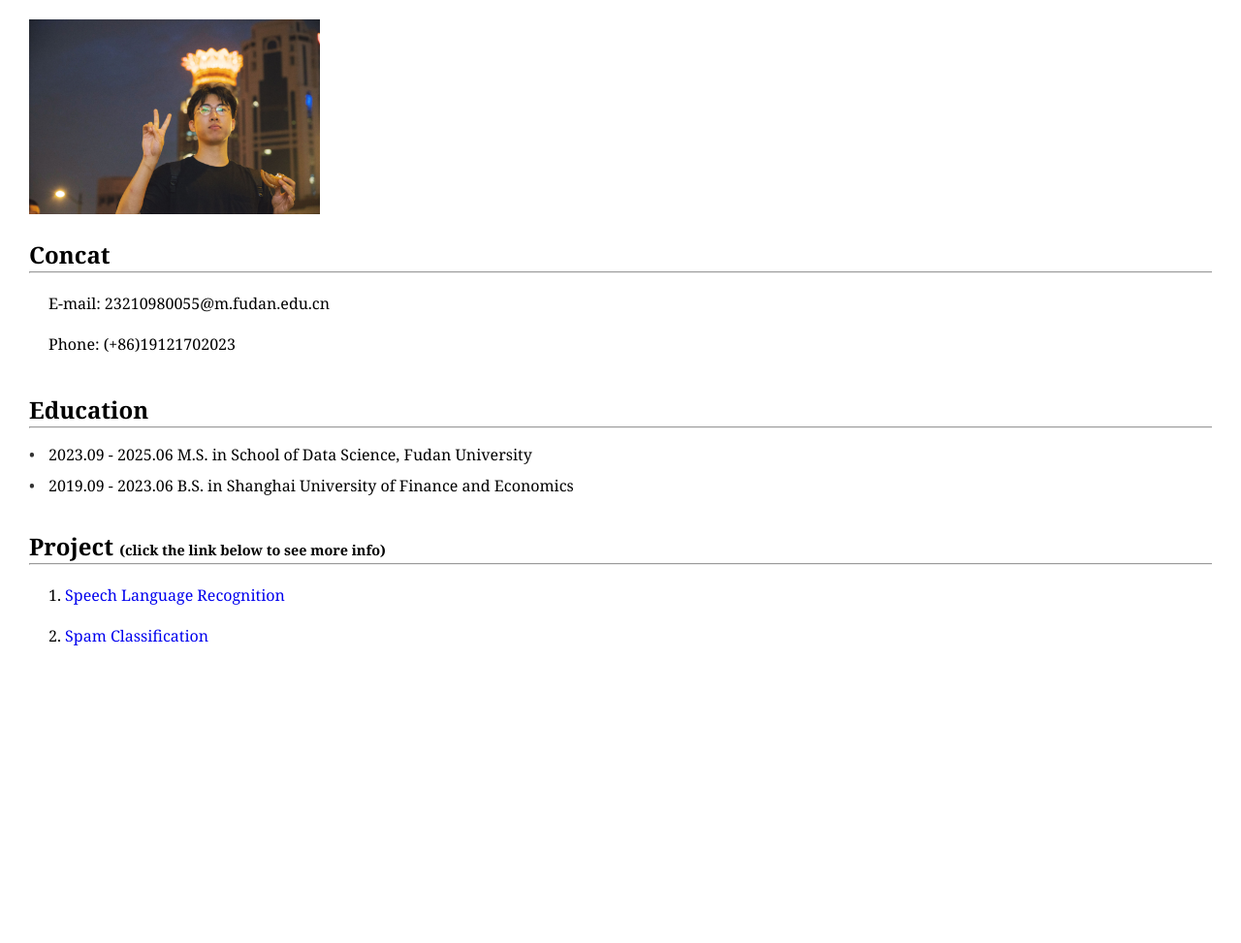
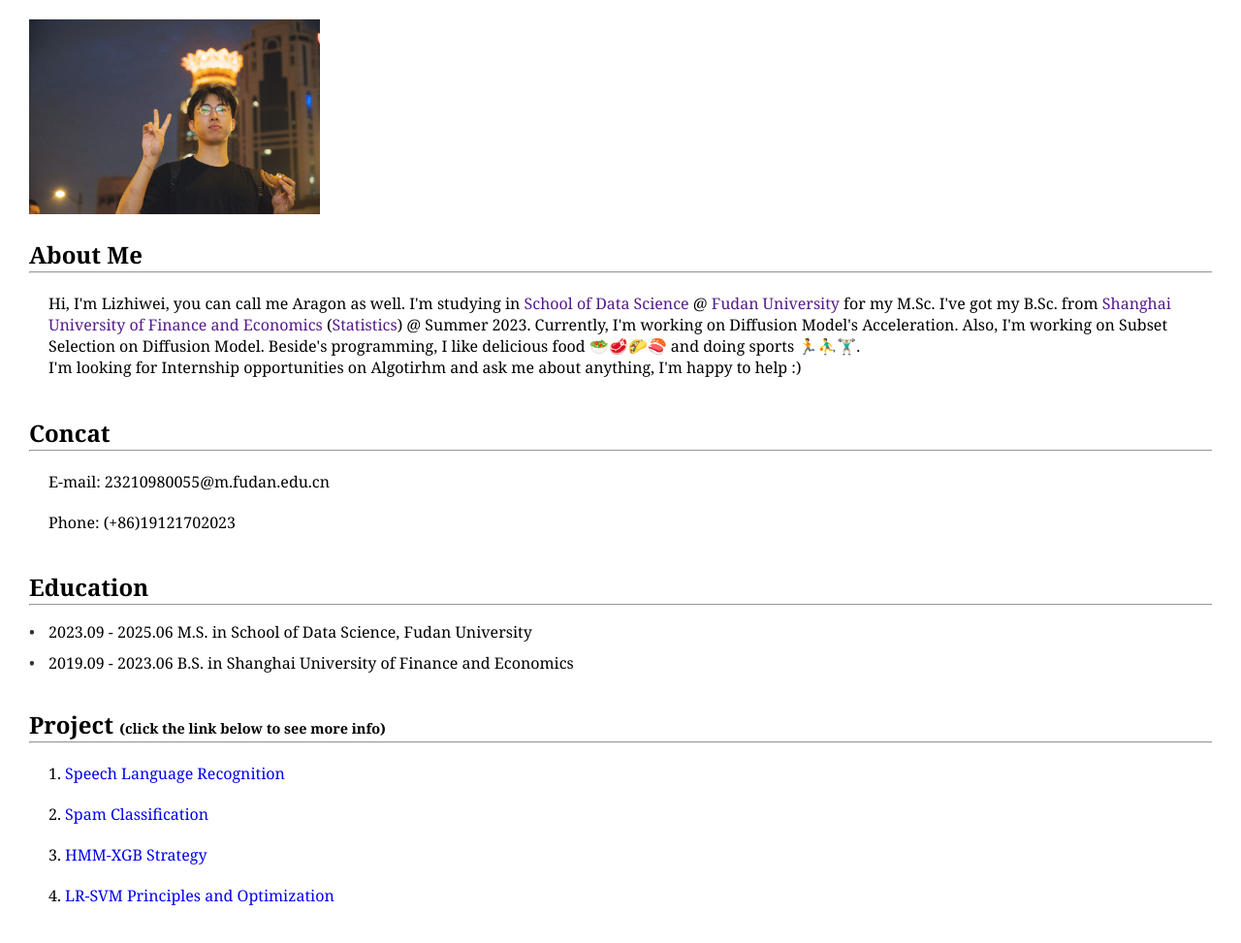
Before and after one commit to digbangbang/lizhiwei, a plain HTML site: page index.html in a window 1280 px wide. Shown: the part 69-1042 px from the top of the page at 97% size. Before the commit the page ends 800 px from the top, so only its background shows below. Drawn offline with Linux system fonts and the light colour scheme.

Commit message:
Update index.html

```diff
--- a/index.html
+++ b/index.html
@@ -96,6 +96,19 @@
         </div>
 
         <div class="text">
+
+            <section class="section">
+                <h2>About Me</h2>
+                <hr class="custom-hr">
+                <p>Hi, I'm Lizhiwei, you can call me Aragon as well. I'm studying in <a href="">School of Data Science</a> @ <a href="">Fudan University</a> for my M.Sc.
+                    I've got my B.Sc. from <a href="">Shanghai University of Finance and Economics</a> (<a href="">Statistics</a>) @ Summer 2023.
+                    Currently, I'm working on Diffusion Model's Acceleration.
+                    Also, I'm working on Subset Selection on Diffusion Model.
+                    Beside's programming, I like delicious food 🥗🥩🌮🍣 and doing sports 🏃⛹️‍♂️🏋🏼‍♂️.<br>
+                    I'm looking for Internship opportunities on Algotirhm and ask me about anything, I'm happy to help :)
+                </p>
+            </section>
+
             <section class="section">
                 <h2>Concat</h2>
                 <hr class="custom-hr">
@@ -117,9 +130,11 @@
                 <hr class="custom-hr">
                 <p><span>1. </span><a href="https://github.com/digbangbang/Machine-learning-Project">Speech Language Recognition</a></p>
                 <p><span>2. </span><a href="https://github.com/digbangbang/Machine-learning-Project">Spam Classification</a> </p>
+                <p><span>3. </span><a href="https://github.com/digbangbang/HMM-XGB-Strategy">HMM-XGB Strategy</a> </p>
+                <p><span>4. </span><a href="https://github.com/digbangbang/LR-SVM-principles-and-optimization">LR-SVM Principles and Optimization</a> </p>
+
             </section>
         </div>
-
 
     </div>
 </body>
```
